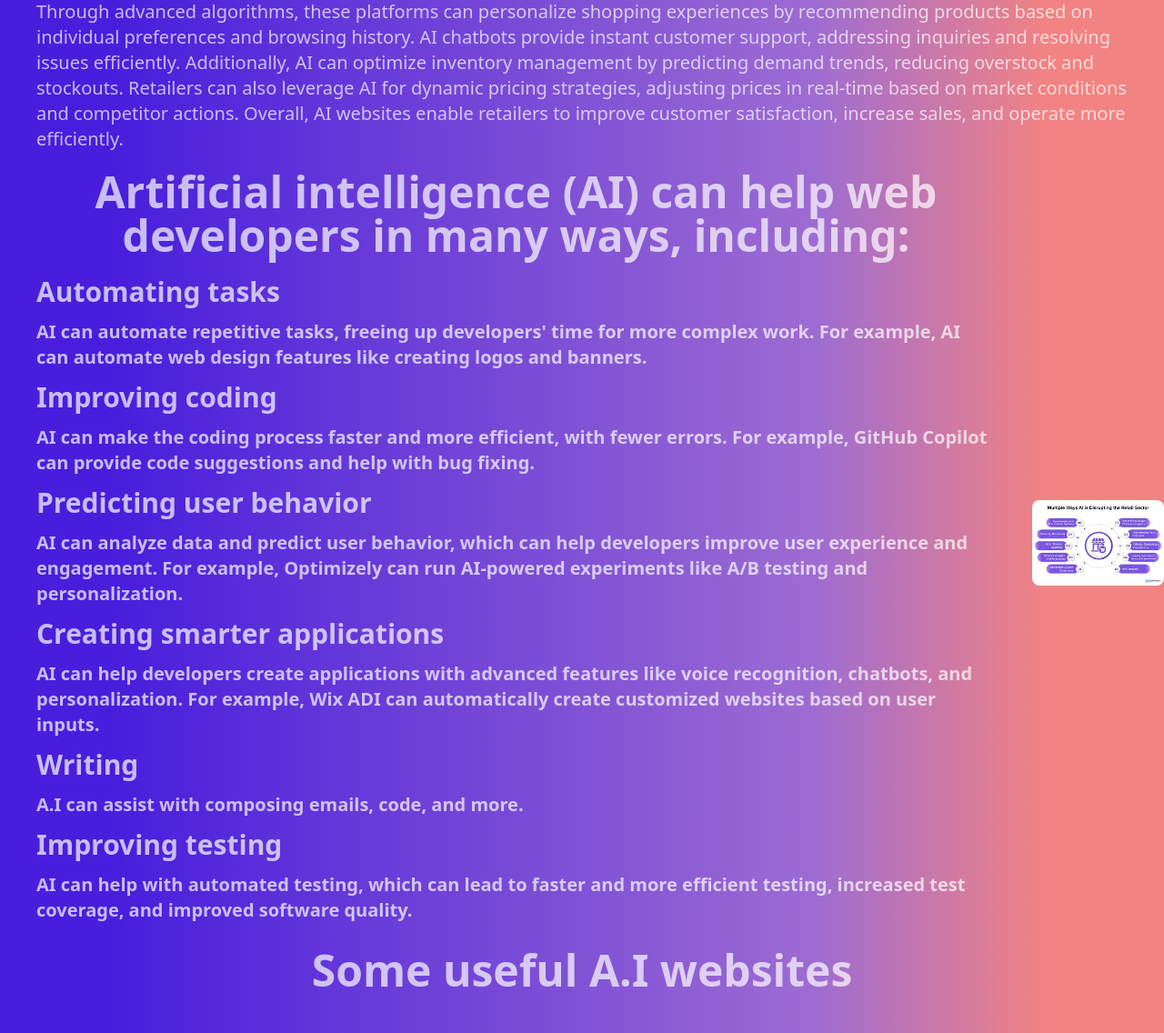
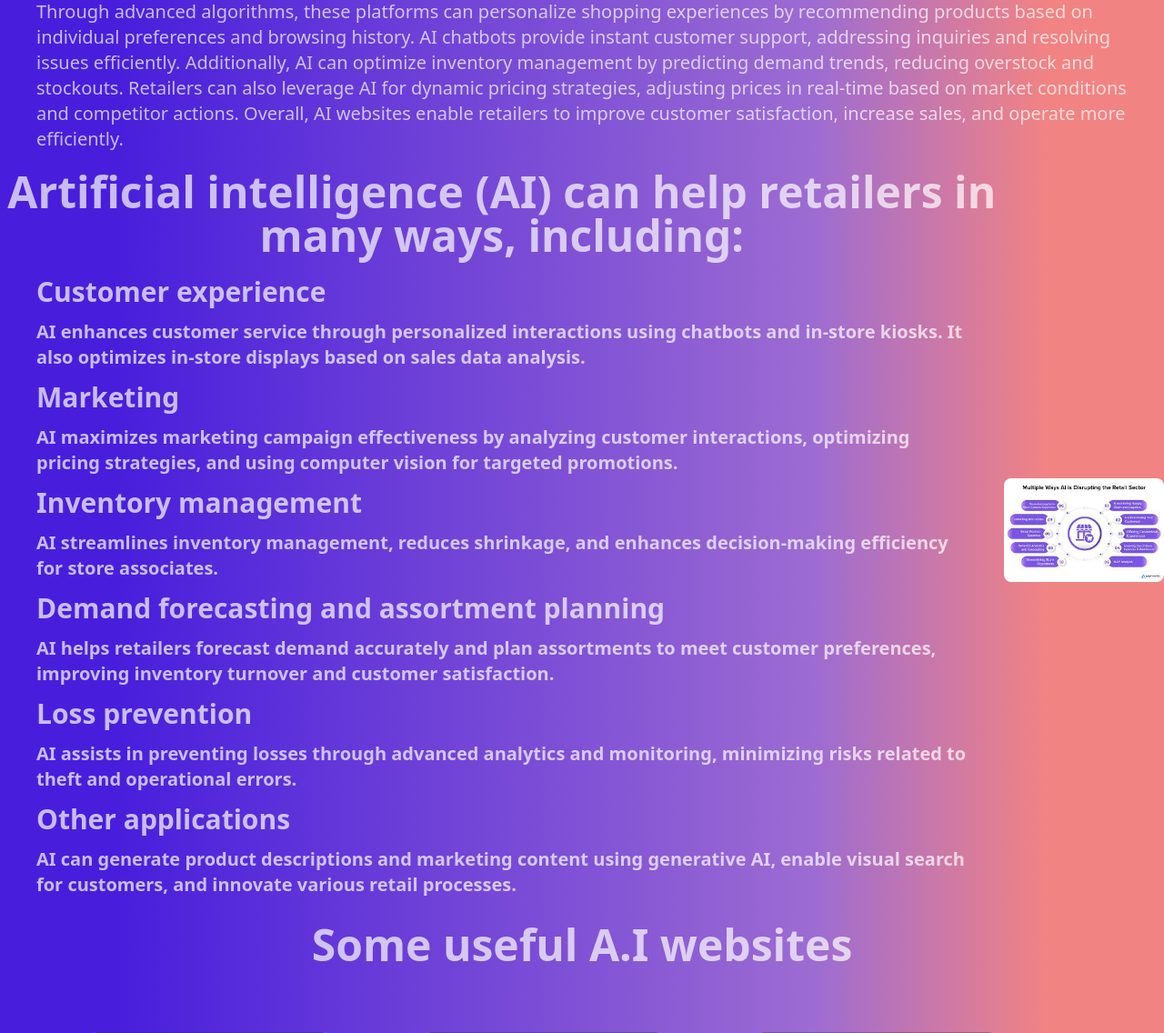
Before and after one commit to sandeep1162001/Integrated-AI, a Flask app: page /retail in a window 1280 px wide. Shown: the part 213-1349 px from the top of the page at 91% size. Run offline with Flask 3, Linux system fonts and the light colour scheme; some libraries are stand-ins or nearby versions.

Commit message:
retail feature

```diff
--- a/templates/home.html
+++ b/templates/home.html
@@ -358,7 +358,7 @@
                 <div class="z-[1000] absolute h-full w-full pl-5 py-6 pr-8 flex flex-col justify-between">
                     <div>
                         <h3 class="font-extrabold text-[#FFFFFFB3] leading-[1.2] text-[1.375rem]">
-                            Transoprtation
+                            Transportation
                         </h3>
                         <p class=" text-[#FFFFFFB3] mt-5">
                             AI is revolutionizing the transportation industry by improving efficiency, safety, and
--- a/templates/retail.html
+++ b/templates/retail.html
@@ -1,57 +1,47 @@
 {% extends "layoutai.html" %}
 {% block ai_uses %}
 
-
 <div id="container1">
-  <!--how to use it can help -->
   <div id="container2" class="flex flex-row items-center justify-around">
-    <!--left-->
+    <!-- Left Column -->
     <div id="left">
       <div>
-        <h2 class="text-5xl py-5  text-center font-bold text-[#FFFFFFB3]">Artificial intelligence (AI) can help web
-          developers in many ways, including:</h2>
+        <h2 class="text-5xl py-5 text-center font-bold text-[#FFFFFFB3]">Artificial intelligence (AI) can help retailers in many ways, including:</h2>
         <ol class="mx-10">
           <li class="text-3xl font-bold text-[#FFFFFFB3]">
-            Automating tasks<br>
+            Customer experience<br>
             <p class="text-[#FFFFFFB3] py-3 text-xl">
-              AI can automate repetitive tasks, freeing up developers' time for more complex work. For example, AI
-              can automate web design features like creating logos and banners.
+              AI enhances customer service through personalized interactions using chatbots and in-store kiosks. It also optimizes in-store displays based on sales data analysis.
             </p>
           </li>
           <li class="text-3xl font-bold text-[#FFFFFFB3]">
-            Improving coding<br>
+            Marketing<br>
             <p class="text-[#FFFFFFB3] py-3 text-xl">
-              AI can make the coding process faster and more efficient, with fewer errors. For example, GitHub
-              Copilot can provide code suggestions and help with bug fixing.
+              AI maximizes marketing campaign effectiveness by analyzing customer interactions, optimizing pricing strategies, and using computer vision for targeted promotions.
             </p>
           </li>
           <li class="text-3xl font-bold text-[#FFFFFFB3]">
-            Predicting user behavior<br>
+            Inventory management<br>
             <p class="text-[#FFFFFFB3] py-3 text-xl">
-              AI can analyze data and predict user behavior, which can help developers improve user experience and
-              engagement. For example, Optimizely can run AI-powered experiments like A/B testing and
-              personalization.
+              AI streamlines inventory management, reduces shrinkage, and enhances decision-making efficiency for store associates.
             </p>
           </li>
           <li class="text-3xl font-bold text-[#FFFFFFB3]">
-            Creating smarter applications<br>
+            Demand forecasting and assortment planning<br>
             <p class="text-[#FFFFFFB3] py-3 text-xl">
-              AI can help developers create applications with advanced features like voice recognition, chatbots,
-              and personalization. For example, Wix ADI can automatically create customized websites based on user
-              inputs.
+              AI helps retailers forecast demand accurately and plan assortments to meet customer preferences, improving inventory turnover and customer satisfaction.
             </p>
           </li>
           <li class="text-3xl font-bold text-[#FFFFFFB3]">
-            Writing<br>
+            Loss prevention<br>
             <p class="text-[#FFFFFFB3] py-3 text-xl">
-              A.I can assist with composing emails, code, and more.
+              AI assists in preventing losses through advanced analytics and monitoring, minimizing risks related to theft and operational errors.
             </p>
           </li>
           <li class="text-3xl font-bold text-[#FFFFFFB3]">
-            Improving testing<br>
+            Other applications<br>
             <p class="text-[#FFFFFFB3] py-3 text-xl">
-              AI can help with automated testing, which can lead to faster and more efficient testing, increased
-              test coverage, and improved software quality.
+              AI can generate product descriptions and marketing content using generative AI, enable visual search for customers, and innovate various retail processes.
             </p>
           </li>
         </ol>
@@ -59,10 +49,9 @@
     </div>
     <!--right-->
     <div id="right">
-      <img src="{{ url_for('static', filename='images/retail.jpeg') }}" alt="" class="rounded-lg hidden lg:flex w-fit">
+      <img src="{{ url_for('static', filename='images/retail.jpeg') }}" alt="" width="800px" class="rounded-lg hidden lg:flex w-fit">
     </div>
   </div>
 </div>
 
-
 {% endblock %}
```
